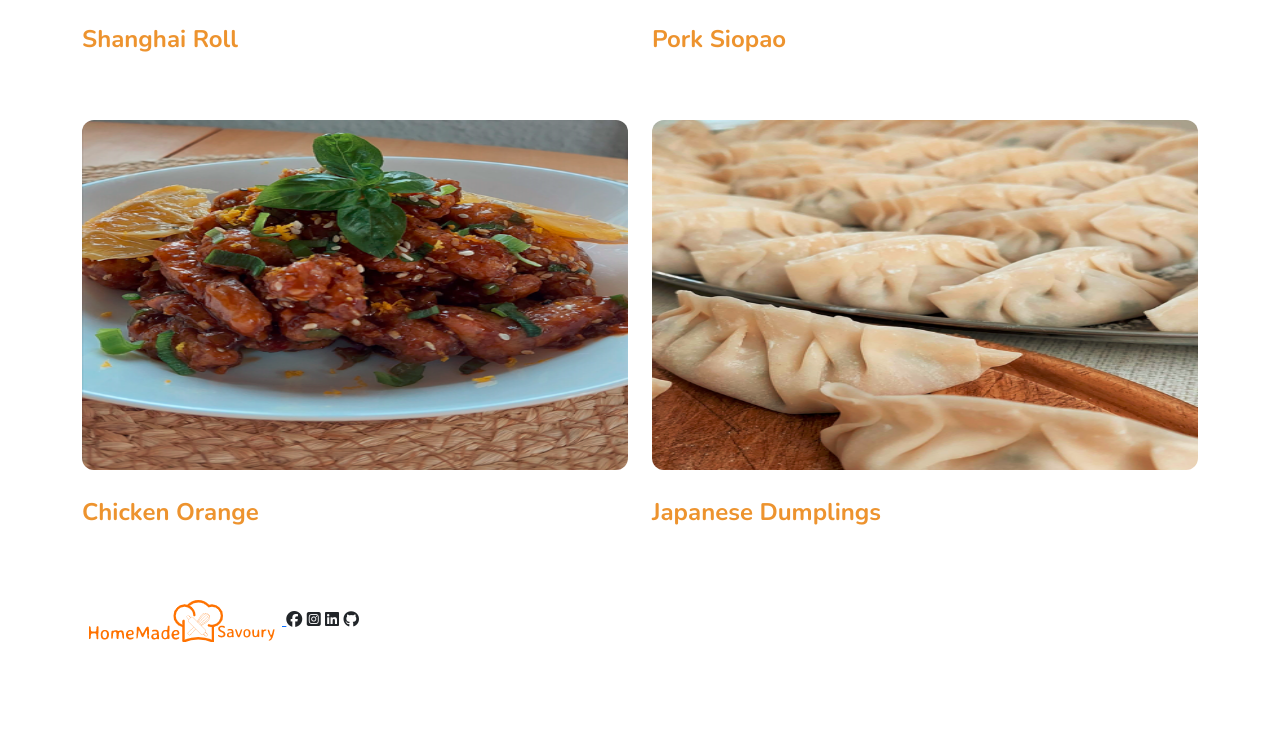
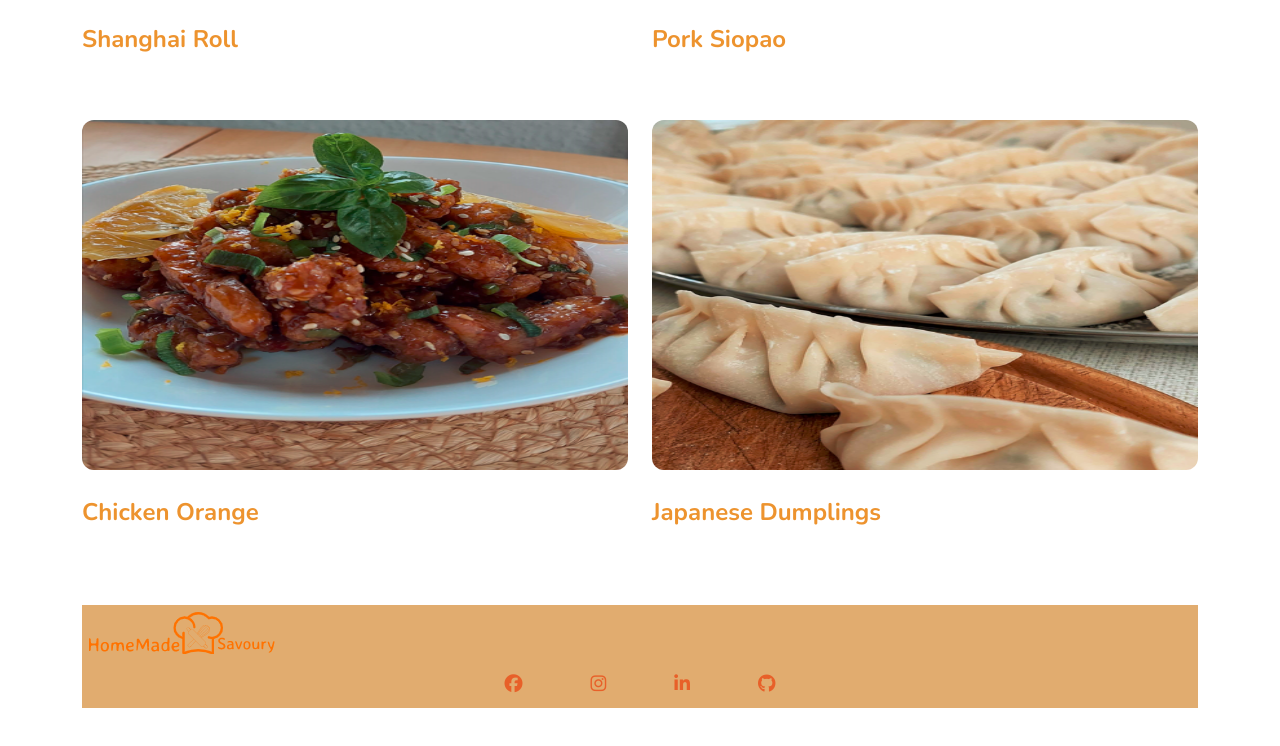
Before and after one commit to vie1030/menu-collections, a plain HTML site: page index.html in a window 1280 px wide. Shown: the part 1518-2264 px from the top of the page. Before the commit the page ends 2167 px from the top, so only its background shows below. Drawn offline with nearby package versions, Linux system fonts and the light colour scheme; a web font is replaced by a local one.

Commit message:
styling the footer and add the links

```diff
--- a/index.html
+++ b/index.html
@@ -116,14 +116,28 @@
           <p class="menu-name">Japanese Dumplings</p>
         </div>
       </div>
+    </div>
+    <div class="container">
       <footer>
         <a href="/">
-          <img src="images/logo-footer.png" alt="" />
+          <img src="images/logo-footer.png" class="footer-logo" alt="" />
         </a>
-        <i class="fa-brands fa-facebook"></i>
-        <i class="fa-brands fa-square-instagram"></i>
-        <i class="fa-brands fa-linkedin"></i>
-        <i class="fa-brands fa-github"></i>
+        <div class="social-links d-flex justify-content-center">
+          <a href="https://www.facebook.com/vie.cool.94" target="_blank"
+            ><i class="fab fa-facebook"></i
+          ></a>
+          <a href="https://www.instagram.com/vie" target="_blank"
+            ><i class="fab fa-instagram"></i
+          ></a>
+          <a
+            href="https://www.linkedin.com/in/vilma-santos-0a9706164/"
+            target="_blank"
+            ><i class="fab fa-linkedin-in"></i
+          ></a>
+          <a href="https://github.com/vie1030" target="_blank"
+            ><i class="fab fa-github"></i
+          ></a>
+        </div>
       </footer>
     </div>
   </body>
--- a/styles/menu.css
+++ b/styles/menu.css
@@ -1,6 +1,7 @@
 :root {
   --primary-color: #ed932e;
   --secondary-color: #e86029;
+  --footer-color: #e1ac6f;
   --primary-font-family: "Nunito", sans-serif;
   --secondary-font-family: "Fuzzy Bubbles", cursive;
 }
@@ -167,6 +168,22 @@ nav li.active a {
   color: var(--primary-color);
   transition: all 100ms ease-in-out;
 }
+footer {
+  margin: 60px 0;
+  background-color: var(--footer-color);
+}
+footer .social-links a {
+  color: var(--secondary-color);
+  margin: 0 20px;
+  padding: 10px 14px;
+  font-size: 18px;
+  border-radius: 50%;
+  transition: all 100ms ease-in-out;
+}
+footer .social-links a:hover {
+  color: white;
+  background-color: var(--primary-color);
+}
 
 @media (max-width: 800px) {
   h1 {
```
